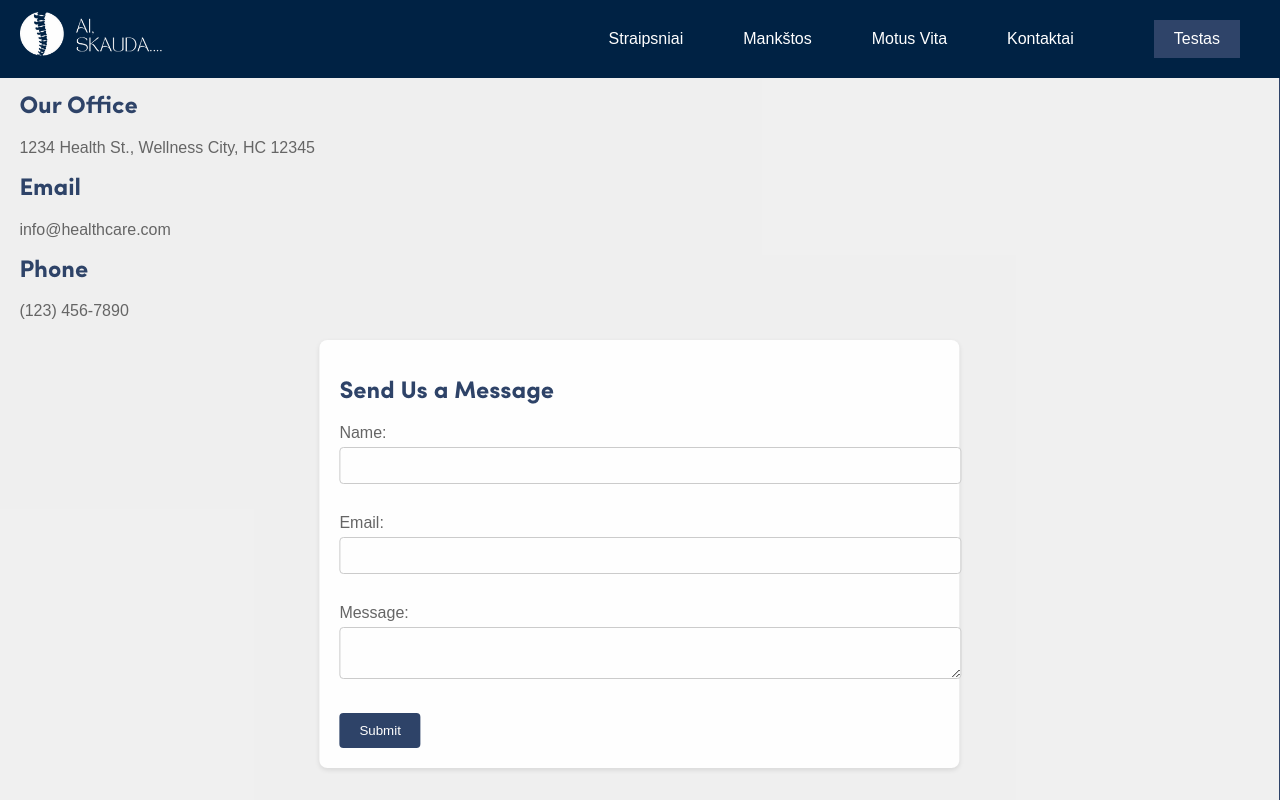
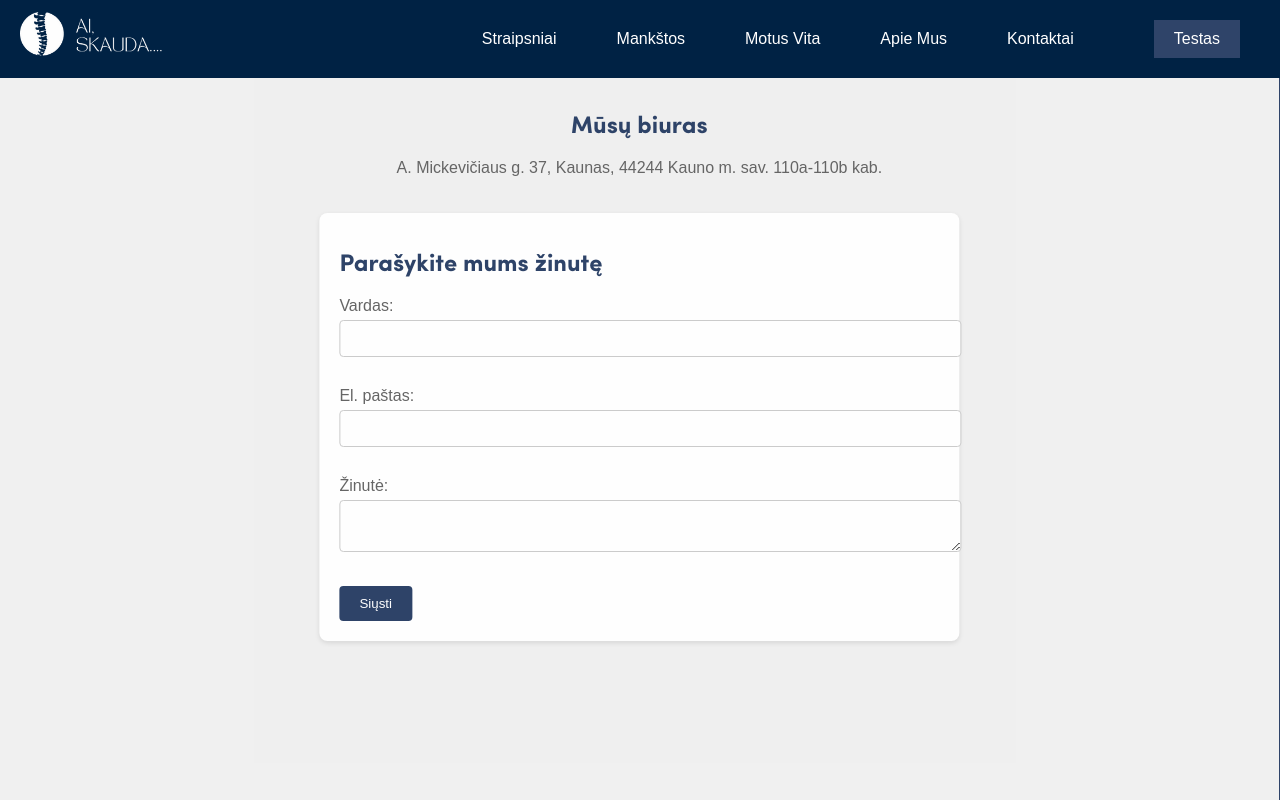
Before and after one commit to tomsonas1337/aiskauda, a React (Create React App) app in the folder pvp/: page /contacts in a window 1280 px wide. Built offline with nearby package versions, Linux system fonts and the light colour scheme; a web font is replaced by a local one.

Commit message:
Fixed contacts page, articles page, added about page

```diff
--- a/pvp/src/App.js
+++ b/pvp/src/App.js
@@ -9,6 +9,7 @@ import QuizIntro from './components/QuizIntro';
 import Footer from './components/Footer';
 import ArticlesPage from './components/ArticlesPage';
 import ContactsPage from './components/ContactsPage';
+import AboutPage from './components/AboutPage';
 import './styles/Global.css';
 
 function AnimatedRoutes() {
@@ -31,6 +32,7 @@ function AnimatedRoutes() {
           <Route path="/quiz-intro" element={<QuizIntro />} />
           <Route path="/articles" element={<ArticlesPage />} />
           <Route path="/contacts" element={<ContactsPage />} />
+          <Route path="/about" element={<AboutPage />} />
         </Routes>
       </motion.div>
     </AnimatePresence>
--- /dev/null
+++ b/pvp/src/components/AboutPage.js
@@ -0,0 +1,17 @@
+import React from 'react';
+import '../styles/AboutPage.css'; // Ensure this CSS file is created and styled
+import aiskauda from '../assets/aiskauda.png'; // Adjust the path based on where your image is within the src directory
+
+function AboutPage() {
+  return (
+    <div className="about-page">
+      <h1>AI, Skauda...</h1>
+      <div className="team-description">
+        <img src={aiskauda} alt="Team" className="team-image" />
+        <p>Mes esame KTU trečiojo kurso studentai, ir ši svetainė yra mūsų produkto vystymo projektas. Mūsų tikslas - padėti žmonėms skleisdami  žinią apie skoliozę ir jos padarinius, nes jos atvejų skaičius sparčiai auga.</p>
+      </div>
+    </div>
+  );
+}
+
+export default AboutPage;
--- a/pvp/src/components/ArticlesPage.js
+++ b/pvp/src/components/ArticlesPage.js
@@ -84,7 +84,7 @@ function ArticlesPage() {
 
   return (
     <div className="articles">
-      <h1>Sveikatos Straipsniai</h1>
+      <h1>Straipsniai</h1>
       <div className="articles-container">
         {articles.map((article, index) => (
           <div key={index} className="article-card" onClick={() => setSelectedArticle(article)}>
--- a/pvp/src/components/ContactsPage.js
+++ b/pvp/src/components/ContactsPage.js
@@ -4,30 +4,26 @@ import '../styles/ContactsPage.css'; // Ensure the CSS file path is correct
 function ContactsPage() {
   return (
     <div className="contacts-page">
-      <h1>Contact Us</h1>
+      <h1>Susisiekite su mumis</h1>
       <div className="contact-info">
-        <h2>Our Office</h2>
-        <p>1234 Health St., Wellness City, HC 12345</p>
-        <h2>Email</h2>
-        <p>info@healthcare.com</p>
-        <h2>Phone</h2>
-        <p>(123) 456-7890</p>
+        <h2>Mūsų biuras</h2>
+        <p>A. Mickevičiaus g. 37, Kaunas, 44244 Kauno m. sav. 110a-110b kab.</p>
       </div>
       <form className="contact-form">
-        <h2>Send Us a Message</h2>
+        <h2>Parašykite mums žinutę</h2>
         <label>
-          Name:
+          Vardas:
           <input type="text" name="name" required />
         </label>
         <label>
-          Email:
+          El. paštas:
           <input type="email" name="email" required />
         </label>
         <label>
-          Message:
+          Žinutė:
           <textarea name="message" required />
         </label>
-        <button type="submit">Submit</button>
+        <button type="submit">Siųsti</button>
       </form>
     </div>
   );
--- a/pvp/src/components/Navbar.js
+++ b/pvp/src/components/Navbar.js
@@ -1,3 +1,4 @@
+
 import React, { useState } from 'react';
 import { Link } from 'react-router-dom';
 import logo from '../assets/logo.png'; // Adjust the path based on where your image is within the src directory
@@ -24,6 +25,7 @@ function Navbar() {
         <Link to="/articles" onClick={closeMobileMenu}>Straipsniai</Link>
         <Link to="/exercises" onClick={closeMobileMenu}>Mankštos</Link>
         <a href="https://www.motusvita.lt/" onClick={closeMobileMenu} target="_blank" rel="noopener noreferrer">Motus Vita</a>
+        <Link to="/about" onClick={closeMobileMenu}>Apie Mus</Link>
         <Link to="/contacts" onClick={closeMobileMenu}>Kontaktai</Link>
         <Link to="/quiz-intro" className="nav-button-link" onClick={closeMobileMenu}>
           <button>Testas</button>
--- a/pvp/src/components/QuizPage.js
+++ b/pvp/src/components/QuizPage.js
@@ -45,8 +45,17 @@ function QuizPage() {
   if (submitted) {
     return (
       <div className="result-page">
-        <h1>Rezultatas:</h1>
-        <p>Taškai: {score}</p>
+        <h1 className="result-title">Rezultatas:</h1>
+        <p className="result-score">Taškai: {score}</p>
+        {score <= 45 && (
+          <p className="result-text">Norėdami geriau prižiūrėti savo nugarą, apsvarstykite galimybę išlaikyti gerą laikyseną, reguliariai mankštintis ir vengti ilgalaikio sėdėjimo ar stovėjimo.</p>
+        )}
+        {score > 45 && score <= 90 && (
+          <p className="result-text">Manome, kad jums būtų naudinga išbandyti pratimus nugarai. Siūlome apsilankyti mūsų <a href="/exercises" className="result-link">mankštų puslapyje</a>.</p>
+        )}
+        {score > 90 && (
+          <p className="result-text">Labai rekomenduojame apsilankyti <a href="https://www.motusvita.lt">Motus Vita</a> svetainėje konsultacijai su profesionaliais kineziterapeutais.</p>
+        )}
       </div>
     );
   }
--- /dev/null
+++ b/pvp/src/styles/AboutPage.css
@@ -0,0 +1,35 @@
+
+.about-page {
+    padding: 20px;
+  }
+
+  .about-page h1 {
+    text-align: center;
+    margin-bottom: 20px;
+    margin-top: 70px;
+    color: white;
+  }
+
+  .team-description {
+    display: flex;
+    flex-direction: column;
+    align-items: center;
+    text-align: center;
+    color: white;
+  }
+
+  .team-image {
+    max-width: 800px; /* Set the maximum width of the image */
+    max-height: 600px; /* Set the maximum height of the image */
+    width: 100%; /* Ensure it scales down proportionally */
+    height: auto; /* Ensure it scales down proportionally */
+    border-radius: 8px;
+    margin-bottom: 20px;
+  }
+
+  .team-description p {
+    max-width: 600px;
+    margin: 0 auto;
+    font-size: 1.2em;
+    line-height: 1.5;
+  }
--- a/pvp/src/styles/ArticlesPage.css
+++ b/pvp/src/styles/ArticlesPage.css
@@ -6,6 +6,7 @@
 
 .articles h1 {
   color: #333;
+  margin-top: 79px;
   text-align: center;
 }
 
--- a/pvp/src/styles/ContactsPage.css
+++ b/pvp/src/styles/ContactsPage.css
@@ -2,6 +2,9 @@
   padding: 20px;
   background-color: #f0f0f0;
   min-height: 100vh;
+  display: flex;
+  flex-direction: column;
+  align-items: center; /* Center items horizontally */
 }
 
 .contacts-page h1 {
@@ -11,6 +14,7 @@
 
 .contact-info {
   margin-bottom: 20px;
+  text-align: center; /* Center the text */
 }
 
 .contact-info h2 {
@@ -27,7 +31,7 @@
   border-radius: 8px;
   box-shadow: 0 2px 5px rgba(0, 0, 0, 0.1);
   max-width: 600px;
-    margin: 0 auto;
+  width: 100%; /* Ensure form takes full width up to 600px */
 }
 
 .contact-form h2 {
--- a/pvp/src/styles/QuizPage.css
+++ b/pvp/src/styles/QuizPage.css
@@ -11,6 +11,7 @@
 
 .result-page {
   padding: 50px 20px;
+  margin-top: 200px;
   color: white;
   display: flex;
   flex-direction: column;
@@ -78,3 +79,25 @@
   background-color: orange; /* Brighter color when active */
   cursor: pointer;
 }
+
+/* Result Page Styles */
+.result-title {
+  font-size: 2.5em;
+  margin-bottom: 20px;
+}
+
+.result-score {
+  font-size: 2em;
+  margin-bottom: 20px;
+}
+
+.result-text {
+  font-size: 1.5em;
+  margin-bottom: 20px;
+}
+
+.result-link {
+  font-size: 1em;
+  color: blue;
+  text-decoration: underline;
+}
```
Also changed, not shown: 1 other file (tests, documents, lock files or other folders). Lines whose indentation alone changed are shown as unchanged.
